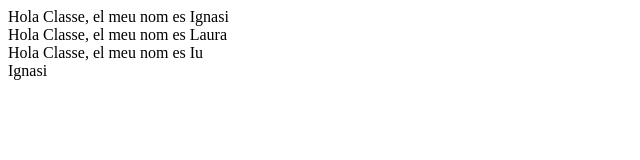
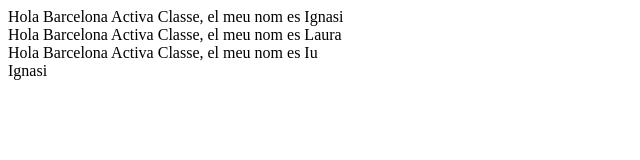
Before and after one commit to jgimsan098/CursJSBcnActiva, a plain HTML site: page saludar.html in a window 1280 px wide. Shown: the whole page, without its empty margins (0-640 px from the left). Drawn offline with Linux system fonts and the light colour scheme.

Commit message:
cambios2

```diff
--- a/saludar.html
+++ b/saludar.html
@@ -9,7 +9,7 @@
     <script>
         function saludar(nom){
             //let nom = "Enriqueta";
-            document.write("Hola Classe, el meu nom es " + nom + "<br>");
+            document.write("Hola Barcelona Activa Classe, el meu nom es " + nom + "<br>");
         }
 
         let nom = "Ignasi";
```
Also changed, not shown: index.html (+1 -1 lines).
